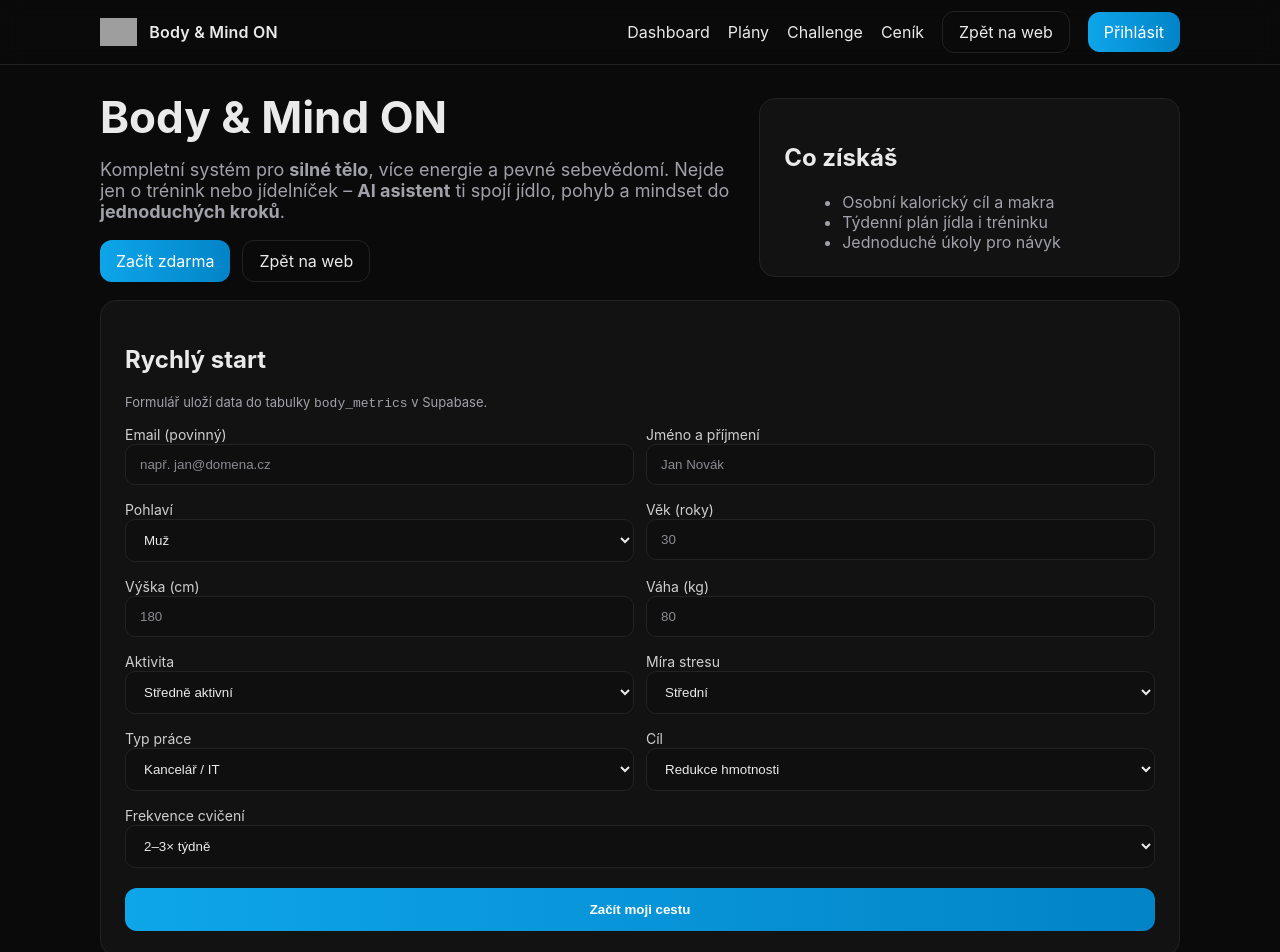
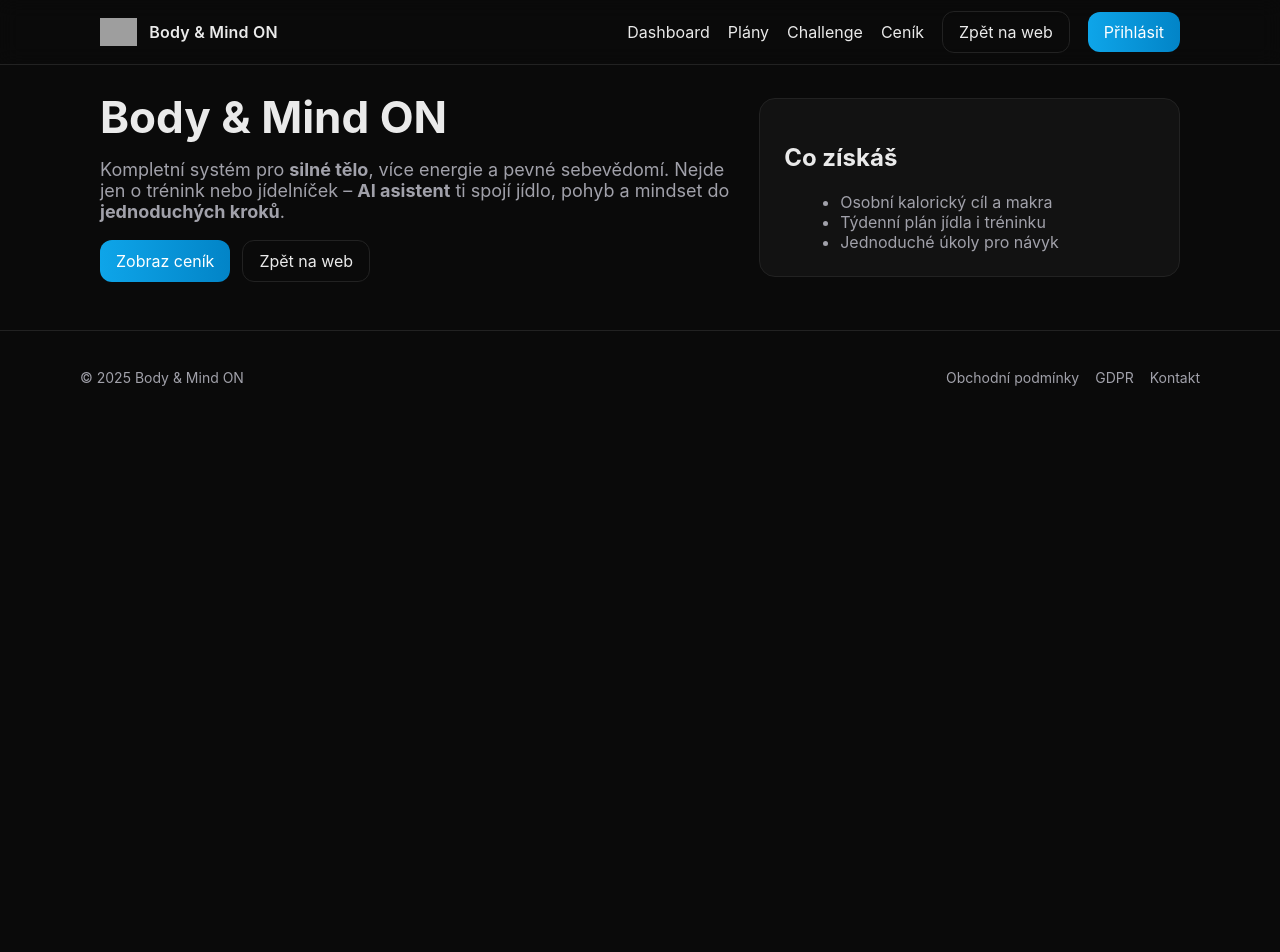
Before and after one commit to Progen-design/body-mind-on, a Next.js app: page / in a window 1280 px wide. Shown: the top 952 px of the page. After the commit the page ends 800 px from the top, so only its background shows below. Built offline with nearby package versions, Linux system fonts and the light colour scheme; grey boxes are pictures that could not be loaded.

Commit message:
Update index.js

```diff
--- a/pages/index.js
+++ b/pages/index.js
@@ -1,47 +1,8 @@
-// pages/index.js
-import { useState } from 'react'
+import Link from 'next/link'
 
 export default function Home(){
-  const [loading, setLoading] = useState(false)
-  const [message, setMessage] = useState(null)
-
-  async function onSubmit(e){
-    e.preventDefault()
-    setLoading(true); setMessage(null)
-
-    const form = new FormData(e.currentTarget)
-    const payload = {
-      email: form.get('email') || '',
-      name: form.get('name') || '',
-      gender: form.get('gender') || 'Muž',
-      age: Number(form.get('age') || 0),
-      height_cm: Number(form.get('height_cm') || 0),
-      weight_kg: Number(form.get('weight_kg') || 0),
-      activity: form.get('activity') || 'Středně aktivní',
-      stress: form.get('stress') || 'Střední',
-      job: form.get('job') || 'Kancelář / IT',
-      goal: form.get('goal') || 'Redukce hmotnosti',
-      weekly_sessions: form.get('weekly_sessions') || '2–3× týdně'
-    }
-
-    try {
-      // TODO: TADY vlož tvůj existující kód, který ukládá do Supabase:
-      // např. const { error } = await supabase.from('body_metrics').insert(payload)
-
-      // Demo: simuluji OK
-      await new Promise(r=>setTimeout(r,800))
-      setMessage({type:'ok', text:'Uloženo. Mrkni do aplikace – čeká tě plán!'})
-      e.currentTarget.reset()
-    } catch (err){
-      setMessage({type:'err', text:'Něco se nepovedlo. Zkus to znovu.'})
-    } finally {
-      setLoading(false)
-    }
-  }
-
   return (
-    <>
-      {/* HERO */}
+    <div>
       <section className="hero">
         <div>
           <h1>Body & Mind ON</h1>
@@ -49,119 +10,19 @@ export default function Home(){
             Nejde jen o trénink nebo jídelníček – <strong>AI asistent</strong> ti spojí jídlo, pohyb a mindset
             do <strong>jednoduchých kroků</strong>.</p>
           <div className="cta">
-            <a className="btn" href="/#start">Začít zdarma</a>
-            <a className="ghost" href="https://bodyandmindon.cz">Zpět na web</a>
+            <Link href="/pricing" className="btn">Zobraz ceník</Link>
+            <a href="https://bodyandmindon.cz" className="ghost">Zpět na web</a>
           </div>
         </div>
         <div className="card">
           <h2>Co získáš</h2>
-          <ul style={{margin:'8px 0 0 18px',color:'var(--muted)'}}>
+          <ul style={{ margin: '8px 0 0 16px', color: 'var(--muted)' }}>
             <li>Osobní kalorický cíl a makra</li>
             <li>Týdenní plán jídla i tréninku</li>
             <li>Jednoduché úkoly pro návyk</li>
           </ul>
         </div>
       </section>
-
-      {/* FORM */}
-      <section id="start" className="card" style={{marginTop:18}}>
-        <h2>Rychlý start</h2>
-        <p className="note">Formulář uloží data do tabulky <code>body_metrics</code> v Supabase.</p>
-
-        <form onSubmit={onSubmit} className="form">
-          <div className="row">
-            <div>
-              <label className="label">Email (povinný)</label>
-              <input className="input" name="email" type="email" placeholder="např. jan@domena.cz" required />
-            </div>
-            <div>
-              <label className="label">Jméno a příjmení</label>
-              <input className="input" name="name" type="text" placeholder="Jan Novák" />
-            </div>
-          </div>
-
-          <div className="row">
-            <div>
-              <label className="label">Pohlaví</label>
-              <select className="select" name="gender" defaultValue="Muž">
-                <option>Muž</option>
-                <option>Žena</option>
-              </select>
-            </div>
-            <div>
-              <label className="label">Věk (roky)</label>
-              <input className="input" name="age" type="number" min="10" max="100" placeholder="30" />
-            </div>
-          </div>
-
-          <div className="row">
-            <div>
-              <label className="label">Výška (cm)</label>
-              <input className="input" name="height_cm" type="number" min="120" max="230" placeholder="180" />
-            </div>
-            <div>
-              <label className="label">Váha (kg)</label>
-              <input className="input" name="weight_kg" type="number" min="35" max="250" placeholder="80" />
-            </div>
-          </div>
-
-          <div className="row">
-            <div>
-              <label className="label">Aktivita</label>
-              <select className="select" name="activity" defaultValue="Středně aktivní">
-                <option>Mírně aktivní</option>
-                <option>Středně aktivní</option>
-                <option>Vysoce aktivní</option>
-              </select>
-            </div>
-            <div>
-              <label className="label">Míra stresu</label>
-              <select className="select" name="stress" defaultValue="Střední">
-                <option>Nízká</option>
-                <option>Střední</option>
-                <option>Vysoká</option>
-              </select>
-            </div>
-          </div>
-
-          <div className="row">
-            <div>
-              <label className="label">Typ práce</label>
-              <select className="select" name="job" defaultValue="Kancelář / IT">
-                <option>Kancelář / IT</option>
-                <option>Manuální</option>
-                <option>Směnný provoz</option>
-              </select>
-            </div>
-            <div>
-              <label className="label">Cíl</label>
-              <select className="select" name="goal" defaultValue="Redukce hmotnosti">
-                <option>Redukce hmotnosti</option>
-                <option>Nárůst svalů</option>
-                <option>Udržení</option>
-              </select>
-            </div>
-          </div>
-
-          <div>
-            <label className="label">Frekvence cvičení</label>
-            <select className="select" name="weekly_sessions" defaultValue="2–3× týdně">
-              <option>1× týdně</option>
-              <option>2–3× týdně</option>
-              <option>4–5× týdně</option>
-            </select>
-          </div>
-
-          <button className="submit" type="submit" disabled={loading}>
-            {loading ? 'Ukládám…' : 'Začít moji cestu'}
-          </button>
-          {message && (
-            <p className="note" style={{color: message.type==='ok'?'var(--success)':'var(--error)'}}>
-              {message.text}
-            </p>
-          )}
-        </form>
-      </section>
-    </>
+    </div>
   )
 }
```
